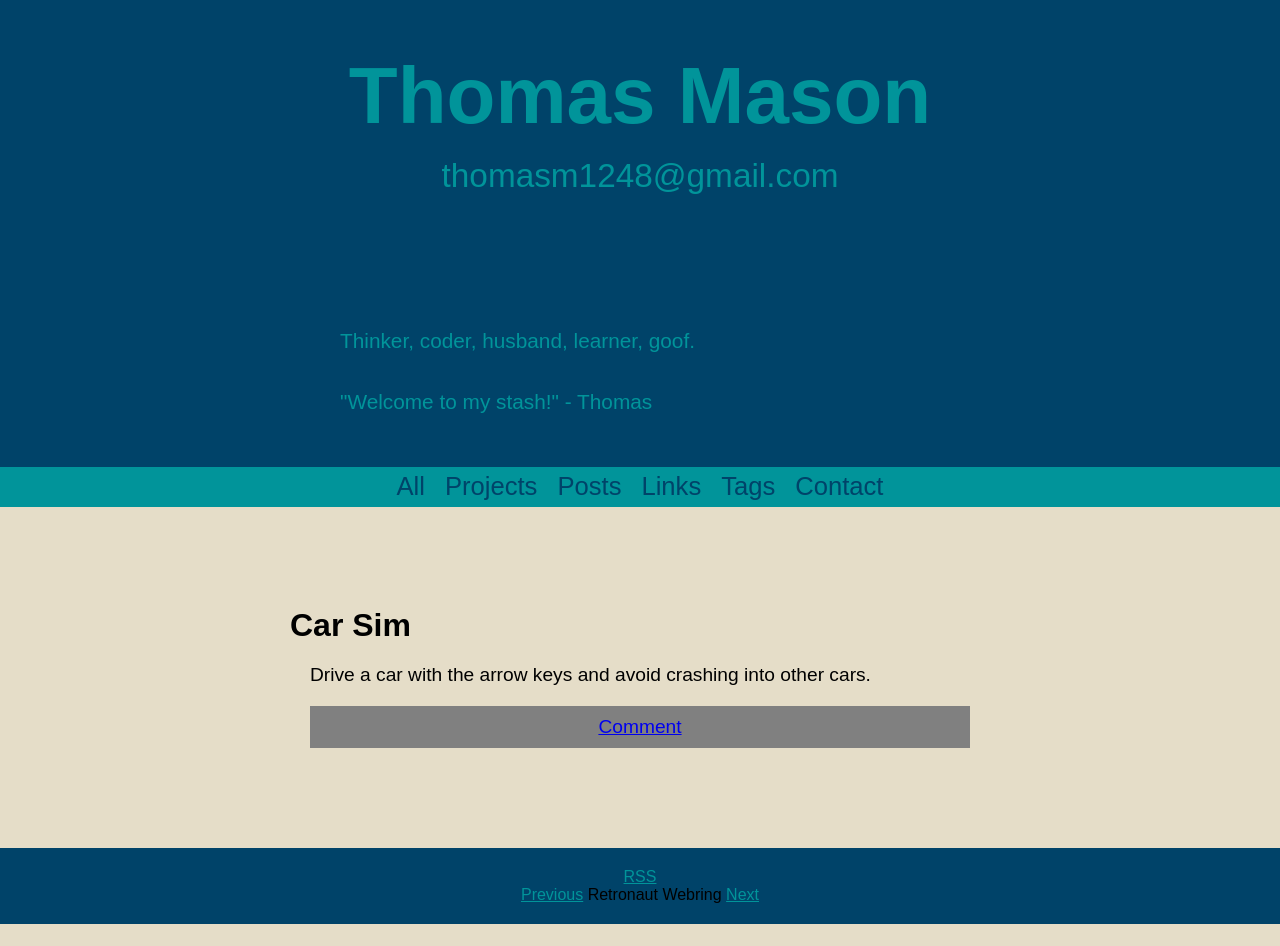
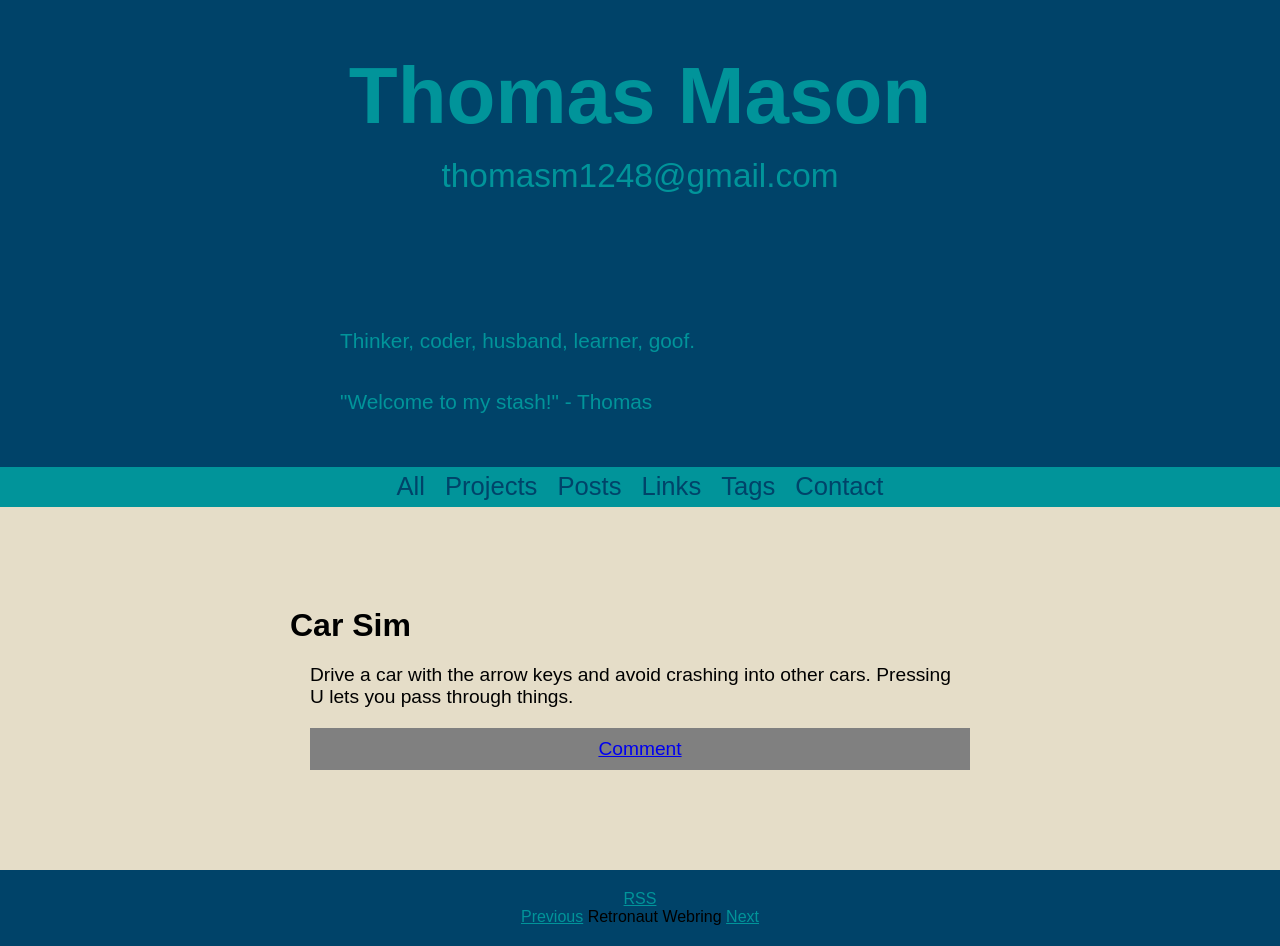
Before and after one commit to thomasm1248/thomasm1248.github.io, a Jekyll site: the page built from projects/_posts/2024-09-14-Car-Sim.md, in a window 1280 px wide. Built offline with Jekyll 4.4.1, drawn with Linux system fonts in a browser that asks for light colours; our own code applies the rules of GitHub Pages for plain Markdown files; before the commit the page ends 924 px from its top, so only the background shows below that.

Commit message:
Modify instructions for Car Sim

```diff
--- a/projects/_posts/2024-09-14-Car-Sim.md
+++ b/projects/_posts/2024-09-14-Car-Sim.md
@@ -4,4 +4,4 @@ link: https://thomasm1248.github.io/car-sim/index.html
 tags: Games
 ---
 
-Drive a car with the arrow keys and avoid crashing into other cars.
+Drive a car with the arrow keys and avoid crashing into other cars. Pressing U lets you pass through things.
```
